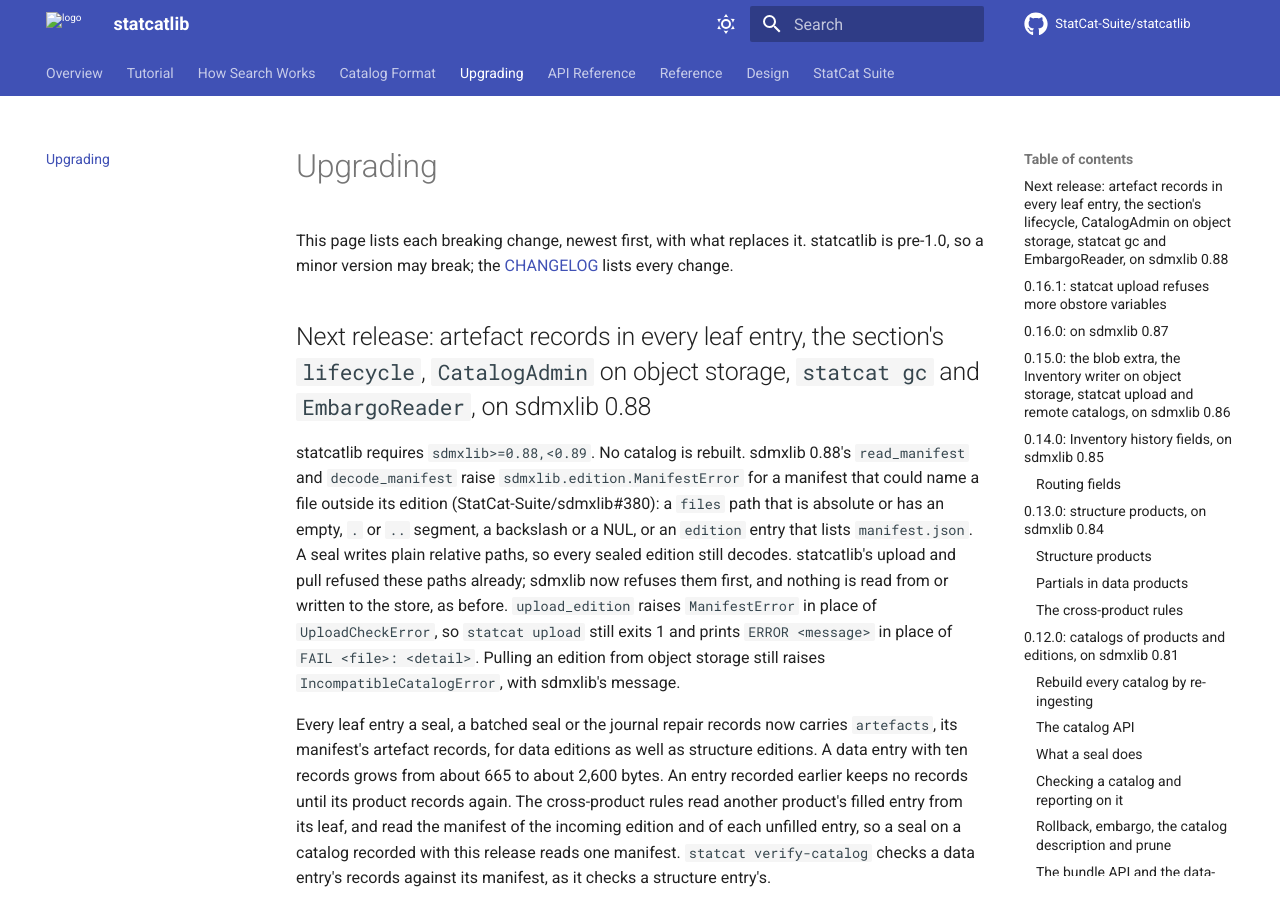
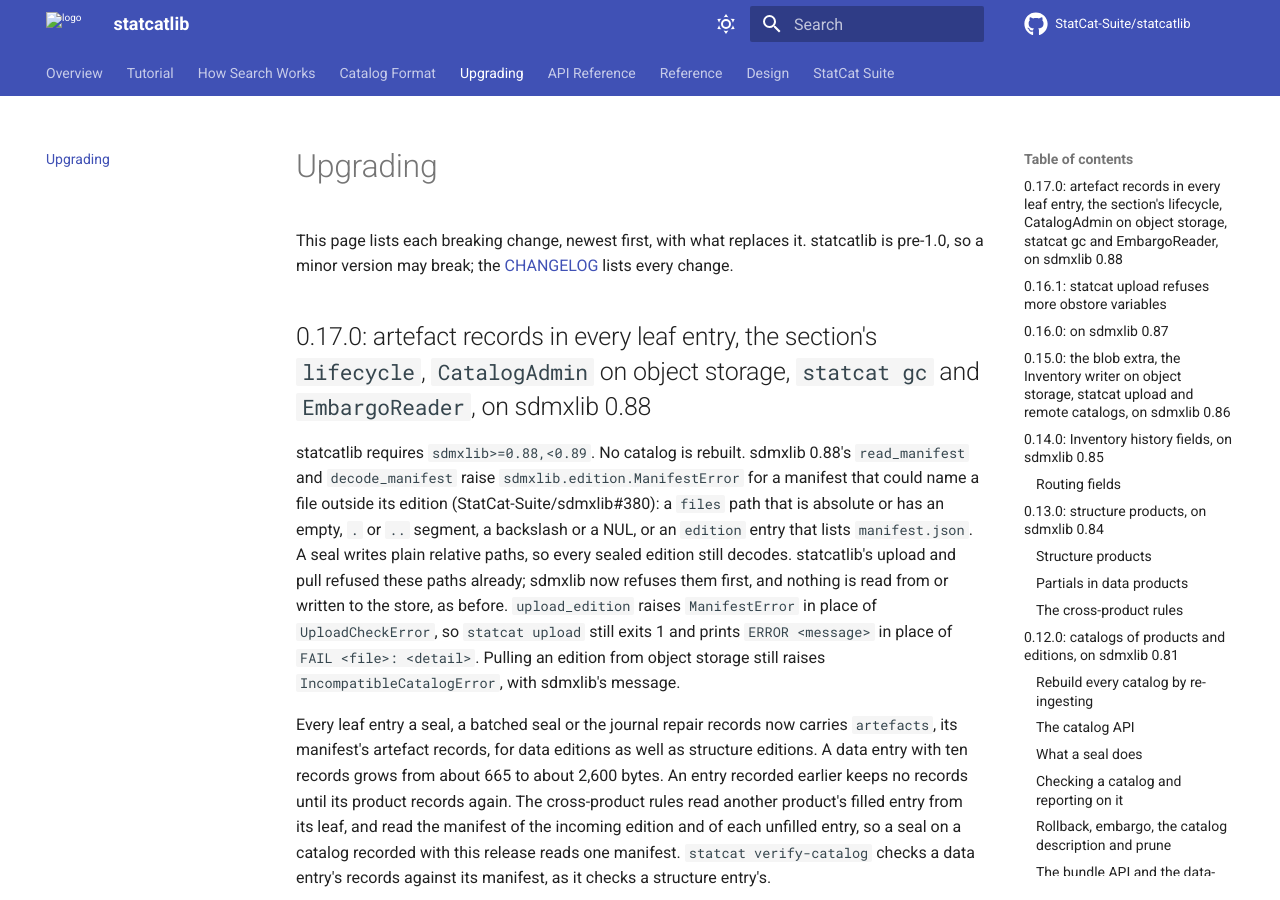
Before and after one commit to StatCat-Suite/statcatlib, an MkDocs documentation site: the page built from docs/upgrading.md, in a window 1280 px wide and 900 px high. Built offline with MkDocs 1.6.1 and Material for MkDocs 9.7.7, drawn with Linux system fonts in a browser that asks for light colours; comment, search, counter and statistics services are not loaded.

Commit message:
chore(release): v0.17.0

```diff
--- a/docs/upgrading.md
+++ b/docs/upgrading.md
@@ -5,7 +5,7 @@
 [CHANGELOG](https://github.com/StatCat-Suite/statcatlib/blob/main/CHANGELOG.md)
 lists every change.
 
-## Next release: artefact records in every leaf entry, the section's `lifecycle`, `CatalogAdmin` on object storage, `statcat gc` and `EmbargoReader`, on sdmxlib 0.88
+## 0.17.0: artefact records in every leaf entry, the section's `lifecycle`, `CatalogAdmin` on object storage, `statcat gc` and `EmbargoReader`, on sdmxlib 0.88
 
 statcatlib requires `sdmxlib>=0.88,<0.89`. No catalog is rebuilt. sdmxlib 0.88's
 `read_manifest` and `decode_manifest` raise `sdmxlib.edition.ManifestError` for a
--- a/pyproject.toml
+++ b/pyproject.toml
@@ -1,6 +1,6 @@
 [project]
 name = "statcatlib"
-version = "0.16.2"
+version = "0.17.0"
 description = "Queryable open data catalog engine for DCAT-AP, StatDCAT-AP, CKAN, and SDMX"
 license = "Apache-2.0"
 license-files = ["LICENSE"]
```
Also changed, not shown: CHANGELOG.md (+34 -0 lines).
